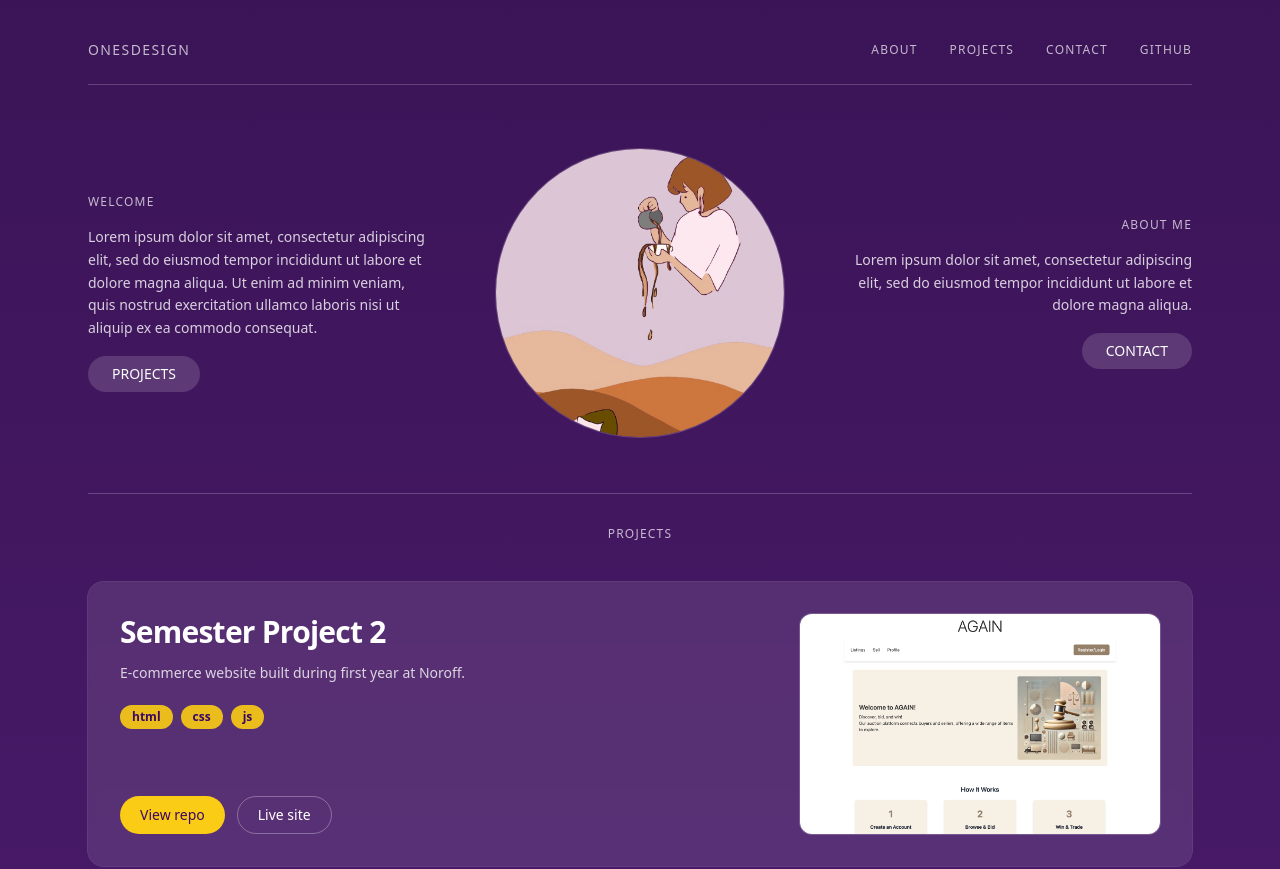
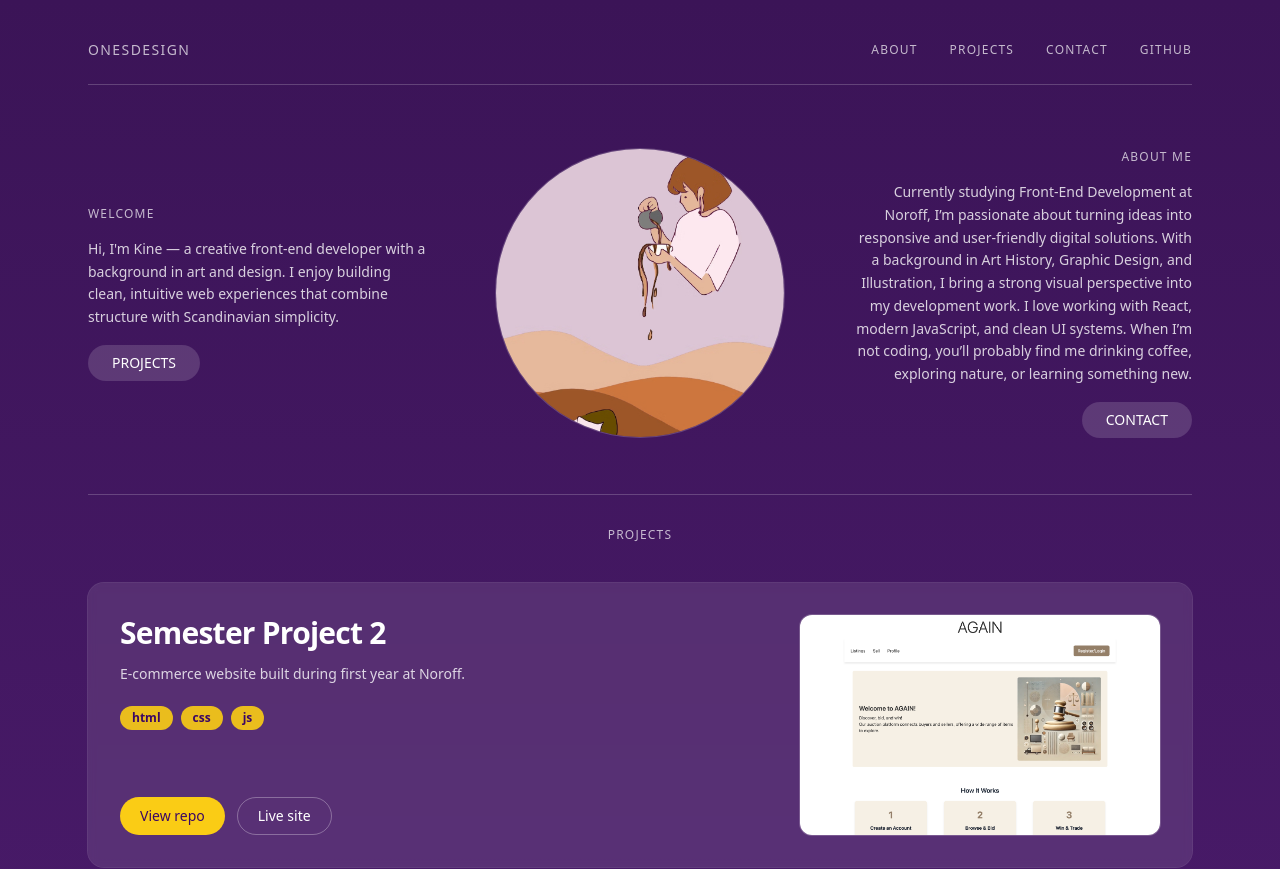
Before and after one commit to KineOnes/portfolio-2, a React (Vite) app: page / in a window 1280 px wide. Shown: the top 869 px of the page. Built offline with nearby package versions, Linux system fonts and the light colour scheme.

Commit message:
Add welcome and about

```diff
--- a/src/pages/Home.jsx
+++ b/src/pages/Home.jsx
@@ -39,8 +39,9 @@ export default function Home() {
           <div className="space-y-4">
             <p className="text-xs tracking-widest text-white/70">WELCOME</p>
             <p className="text-sm leading-relaxed text-white/80">
-            Lorem ipsum dolor sit amet, consectetur adipiscing elit, sed do eiusmod tempor incididunt ut labore et dolore
-            magna aliqua. Ut enim ad minim veniam, quis nostrud exercitation ullamco laboris nisi ut aliquip ex ea commodo consequat.
+            Hi, I'm Kine — a creative front-end developer with a background in art and design.
+            I enjoy building clean, intuitive web experiences that combine structure with Scandinavian simplicity.
+
             </p>
 
             <a
@@ -65,7 +66,12 @@ export default function Home() {
           <div id="about" className="space-y-4 md:text-right">
             <p className="text-xs tracking-widest text-white/70">ABOUT ME</p>
             <p className="text-sm leading-relaxed text-white/80">
-            Lorem ipsum dolor sit amet, consectetur adipiscing elit, sed do eiusmod tempor incididunt ut labore et dolore magna aliqua.
+            Currently studying Front-End Development at Noroff, I’m passionate about turning ideas into responsive and user-friendly digital solutions.
+
+            With a background in Art History, Graphic Design, and Illustration, I bring a strong visual perspective into my development work. I love working with React, modern JavaScript, and clean UI systems.
+
+            When I’m not coding, you’ll probably find me drinking coffee, exploring nature, or learning something new.
+
             </p>
 
             <a
```
